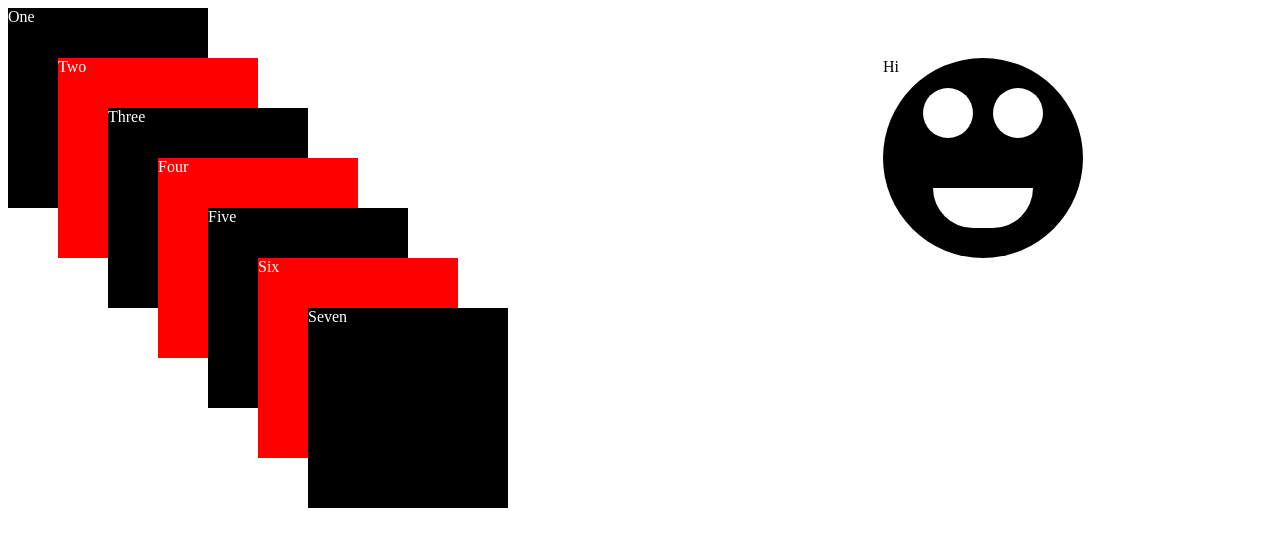
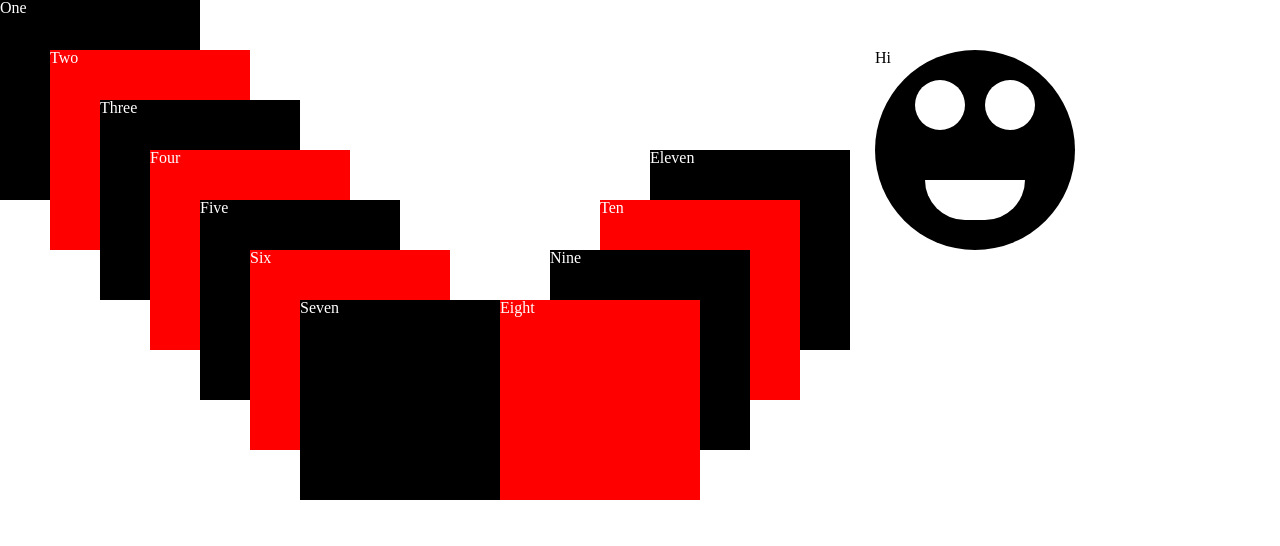
Before and after one commit to whitleyblaine/positioning-practice, a plain HTML site: page index.html in a window 1280 px wide. Drawn offline with Linux system fonts and the light colour scheme.

Commit message:
Added reset.css

```diff
--- a/index.html
+++ b/index.html
@@ -3,6 +3,7 @@
   <head>
     <title>Positioning Practice</title>
     <link rel="stylesheet" type="text/css" href="styles.css">
+    <link rel="stylesheet" type="text/css" href="reset.css">
   </head>
 
   <body>
@@ -12,7 +13,13 @@
           <div class="four">Four
             <div class="five">Five
               <div class="six">Six
-                <div class="seven">Seven</div>
+                <div class="seven">Seven
+                  <div class="eight">Eight
+                    <div class="nine">Nine</div>
+                    <div class="ten">Ten</div>
+                    <div class="eleven">Eleven</div>
+                  </div>
+                </div>
               </div>
             </div>
           </div>
--- /dev/null
+++ b/reset.css
@@ -0,0 +1,48 @@
+/* http://meyerweb.com/eric/tools/css/reset/
+   v2.0 | 20110126
+   License: none (public domain)
+*/
+
+html, body, div, span, applet, object, iframe,
+h1, h2, h3, h4, h5, h6, p, blockquote, pre,
+a, abbr, acronym, address, big, cite, code,
+del, dfn, em, img, ins, kbd, q, s, samp,
+small, strike, strong, sub, sup, tt, var,
+b, u, i, center,
+dl, dt, dd, ol, ul, li,
+fieldset, form, label, legend,
+table, caption, tbody, tfoot, thead, tr, th, td,
+article, aside, canvas, details, embed,
+figure, figcaption, footer, header, hgroup,
+menu, nav, output, ruby, section, summary,
+time, mark, audio, video {
+  margin: 0;
+  padding: 0;
+  border: 0;
+  font-size: 100%;
+  font: inherit;
+  vertical-align: baseline;
+}
+/* HTML5 display-role reset for older browsers */
+article, aside, details, figcaption, figure,
+footer, header, hgroup, menu, nav, section {
+  display: block;
+}
+body {
+  line-height: 1;
+}
+ol, ul {
+  list-style: none;
+}
+blockquote, q {
+  quotes: none;
+}
+blockquote:before, blockquote:after,
+q:before, q:after {
+  content: '';
+  content: none;
+}
+table {
+  border-collapse: collapse;
+  border-spacing: 0;
+}
--- a/styles.css
+++ b/styles.css
@@ -66,6 +66,52 @@
   left: 50px;
 }
 
+.eight {
+  background: red;
+  color: white;
+  width: 200px;
+  height: 200px;
+  position: absolute;
+  bottom: 0;
+  left: 100%;
+}
+
+.nine {
+  background: black;
+  color: white;
+  width: 200px;
+  height: 200px;
+  position: absolute;
+  bottom: 25%;
+  left: 25%;
+  z-index: -1;
+}
+
+.ten {
+  background: red;
+  color: white;
+  width: 200px;
+  height: 200px;
+  position: absolute;
+  bottom: 50%;
+  left: 50%;
+  z-index: -2;
+}
+
+
+.eleven {
+  background: black;
+  color: white;
+  width: 200px;
+  height: 200px;
+  position: absolute;
+  bottom: 75%;
+  left: 75%;
+  z-index: -3;
+}
+
+/*Smiley*/
+
 .head {
   background: black;
   width: 200px;
```
